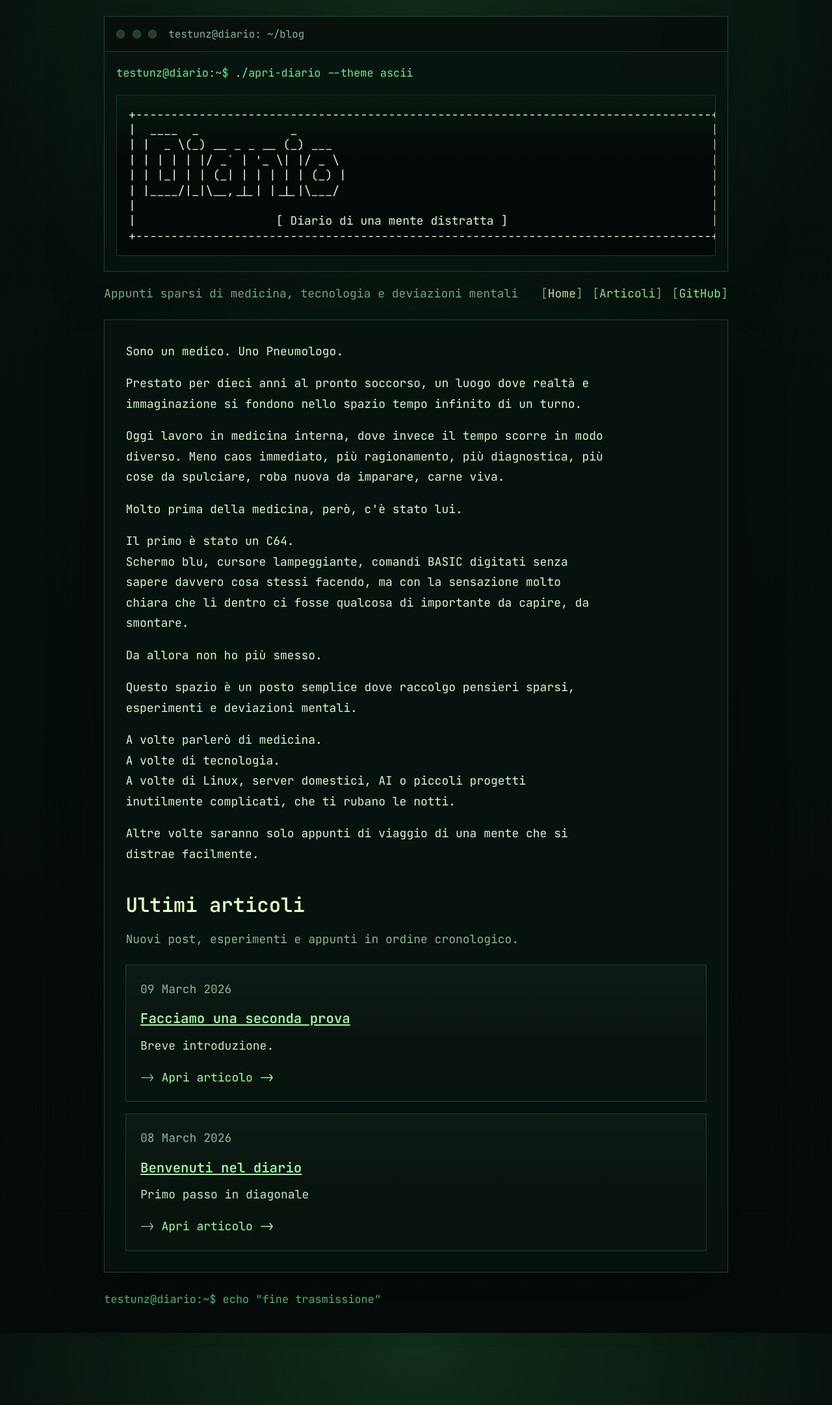
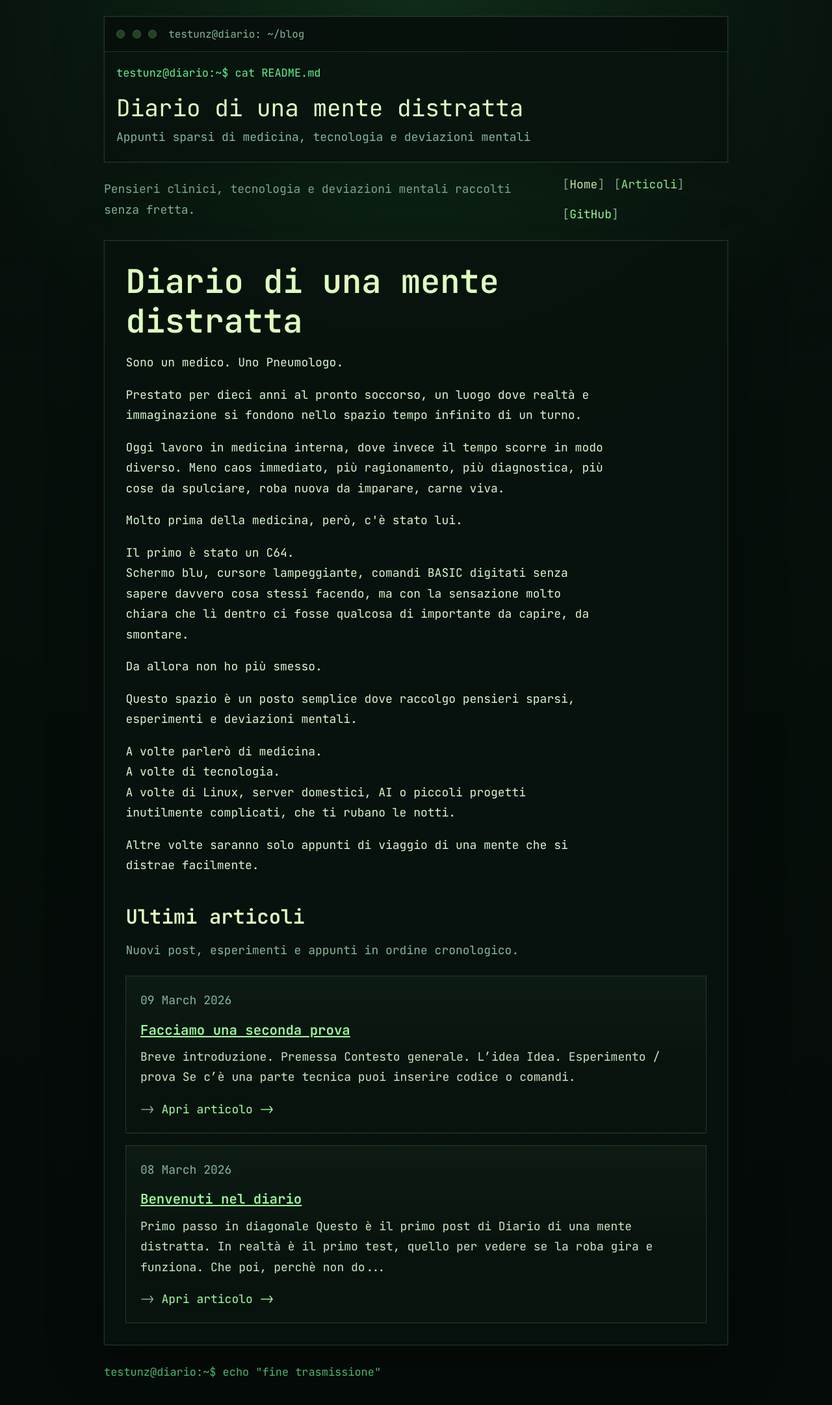
Before and after one commit to testunz/testunz.github.io, a Jekyll site: the page built from index.md, in a window 1280 px wide. Shown: the whole page at 65% size. Built offline with Jekyll 4.4.1, drawn with Linux system fonts in a browser that asks for light colours.

Commit message:
Refine header and improve post previews

```diff
--- a/_layouts/default.html
+++ b/_layouts/default.html
@@ -4,7 +4,7 @@
   <meta charset="UTF-8">
   <meta name="viewport" content="width=device-width, initial-scale=1">
   {% assign meta_description = page.description | default: page.excerpt | default: site.description | strip_html | normalize_whitespace %}
-  <title>{% if page.title %}{{ page.title }} | {% endif %}{{ site.title }}</title>
+  <title>{% if page.title and page.title != site.title %}{{ page.title }} | {% endif %}{{ site.title }}</title>
   <meta name="description" content="{{ meta_description }}">
   <link href="https://fonts.googleapis.com/css2?family=JetBrains+Mono:wght@400;600&display=swap" rel="stylesheet">
   <link rel="stylesheet" href="{{ '/assets/css/style.css' | relative_url }}">
@@ -21,21 +21,14 @@
           <p>testunz@diario: ~/blog</p>
         </div>
         <div class="terminal-body">
-          <div class="terminal-line">testunz@diario:~$ ./apri-diario --theme ascii</div>
-          <pre class="ascii-banner" aria-label="Diario di una mente distratta">+----------------------------------------------------------------------------------+
-|  ____  _             _                                                           |
-| |  _ \(_) __ _ _ __ (_) ___                                                      |
-| | | | | |/ _` | '_ \| |/ _ \                                                     |
-| | |_| | | (_| | | | | | (_) |                                                    |
-| |____/|_|\__,_|_| |_|_|\___/                                                     |
-|                                                                                  |
-|                    [ Diario di una mente distratta ]                             |
-+----------------------------------------------------------------------------------+</pre>
+          <div class="terminal-line">testunz@diario:~$ cat README.md</div>
+          <p class="hero-title">{{ site.title }}</p>
+          <p class="hero-copy">{{ site.description }}</p>
         </div>
       </div>
 
       <div class="site-intro">
-        <p class="site-tagline">{{ site.description }}</p>
+        <p class="site-tagline">Pensieri clinici, tecnologia e deviazioni mentali raccolti senza fretta.</p>
         <nav class="site-nav" aria-label="Navigazione principale">
           <a href="{{ '/' | relative_url }}"{% if page.url == '/' %} aria-current="page"{% endif %}>Home</a>
           <a href="{{ '/articoli/' | relative_url }}"{% if page.url == '/articoli/' %} aria-current="page"{% endif %}>Articoli</a>
--- a/assets/css/style.css
+++ b/assets/css/style.css
@@ -149,16 +149,17 @@ pre {
   animation: blink 1s steps(2, start) infinite;
 }
 
-.ascii-banner {
+.hero-title {
+  margin: 0 0 0.45rem;
+  color: var(--link-hover);
+  font-size: clamp(1.35rem, 3vw, 2rem);
+  line-height: 1.15;
+}
+
+.hero-copy {
   margin: 0;
-  padding: 1rem;
-  overflow-x: auto;
-  border: 1px solid var(--line);
-  background:
-    linear-gradient(180deg, rgba(97, 240, 143, 0.06), transparent 40%),
-    rgba(3, 8, 6, 0.9);
-  color: #c9ffc9;
-  line-height: 1.3;
+  max-width: 44rem;
+  color: var(--muted);
 }
 
 .site-intro {
@@ -333,8 +334,4 @@ pre {
   .page-wrap {
     padding: 1.2rem;
   }
-
-  .ascii-banner {
-    font-size: 0.72rem;
-  }
 }
--- a/index.md
+++ b/index.md
@@ -4,6 +4,8 @@ title: Diario di una mente distratta
 ---
 
 <section class="home-intro">
+  <h1>Diario di una mente distratta</h1>
+
   <p>Sono un medico. Uno Pneumologo.</p>
 
   <p>Prestato per dieci anni al pronto soccorso, un luogo dove realtà e immaginazione si fondono nello spazio tempo infinito di un turno.</p>
@@ -34,10 +36,11 @@ title: Diario di una mente distratta
 
   <div class="post-list">
     {% for post in site.posts limit:10 %}
+      {% capture post_preview %}{{ post.content | markdownify | strip_html | normalize_whitespace | truncate: 180 }}{% endcapture %}
       <article class="post-card">
         <p class="post-card-meta">{{ post.date | date: "%d %B %Y" }}</p>
         <h3><a href="{{ post.url | relative_url }}">{{ post.title }}</a></h3>
-        <p>{{ post.excerpt | strip_html | normalize_whitespace | truncate: 180 }}</p>
+        <p>{{ post_preview | strip }}</p>
         <a class="post-card-link" href="{{ post.url | relative_url }}">Apri articolo -></a>
       </article>
     {% endfor %}
```
Also changed, not shown: articoli.md (+2 -1 lines).
